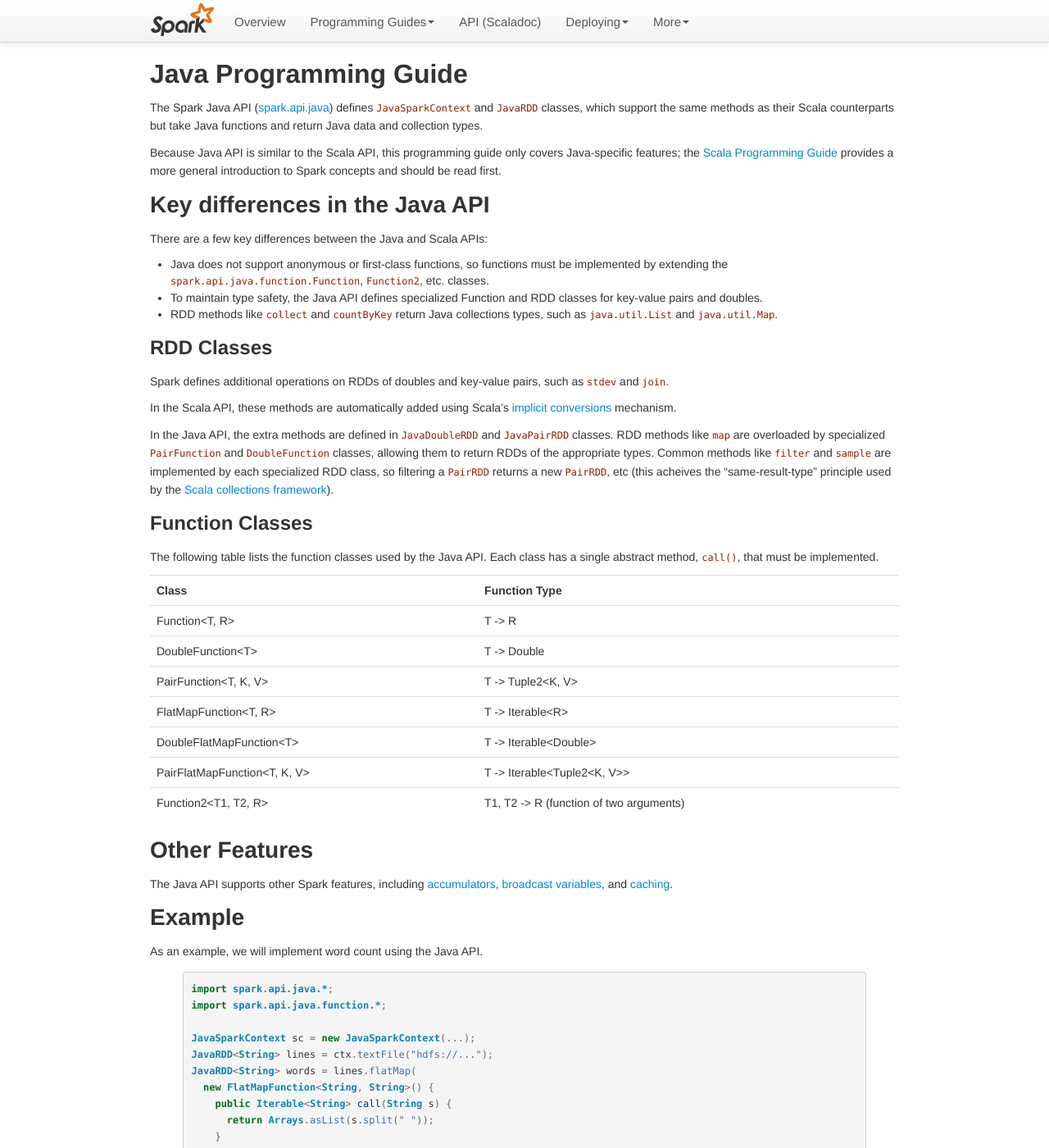
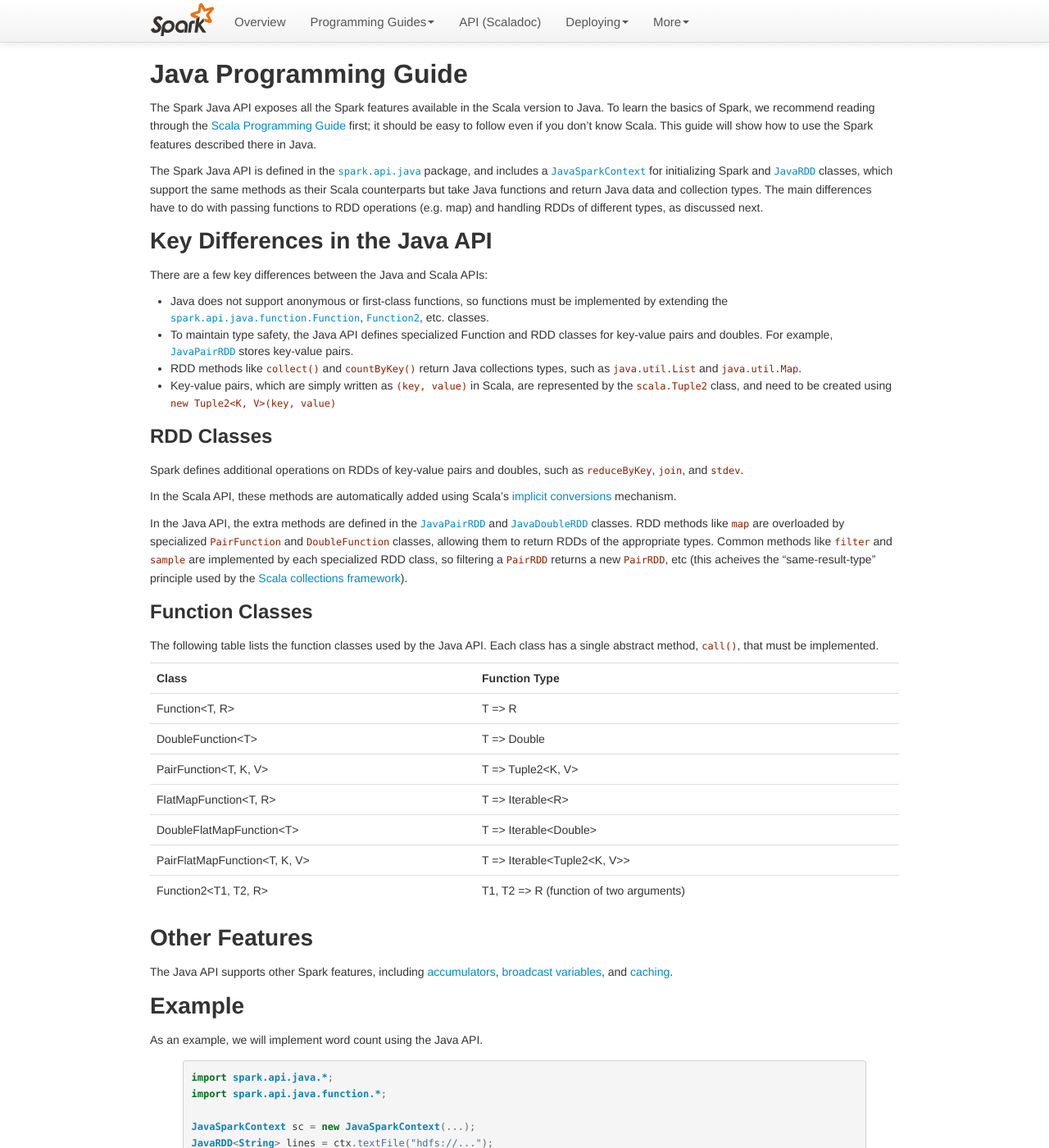
Before and after one commit to jaricftw/spark, a Jekyll site: the page built from docs/java-programming-guide.md, in a window 1280 px wide and 1400 px high. Shown: the whole window at 82% size. Built offline with Jekyll 4.4.1, drawn with Linux system fonts in a browser that asks for light colours; some of the changed text lies outside the part shown.

Commit message:
Fixes to Java guide

```diff
--- a/docs/css/main.css
+++ b/docs/css/main.css
@@ -48,6 +48,10 @@
   color: #902000;
 }
 
+a code {
+  color: #0088cc;
+}
+
 pre {
   font-family: "Menlo", "Lucida Console", monospace;
 }
--- a/docs/java-programming-guide.md
+++ b/docs/java-programming-guide.md
@@ -3,22 +3,22 @@
 title: Java Programming Guide
 ---
 
-The Spark Java API
-([spark.api.java]({{HOME_PATH}}api/core/index.html#spark.api.java.package)) defines
-[`JavaSparkContext`]({{HOME_PATH}}api/core/index.html#spark.api.java.JavaSparkContext) and
-[`JavaRDD`]({{HOME_PATH}}api/core/index.html#spark.api.java.JavaRDD) classes,
-which support
-the same methods as their Scala counterparts but take Java functions and return
-Java data and collection types.
+The Spark Java API exposes all the Spark features available in the Scala version to Java.
+To learn the basics of Spark, we recommend reading through the
+[Scala Programming Guide]({{HOME_PATH}}scala-programming-guide.html) first; it should be
+easy to follow even if you don't know Scala.
+This guide will show how to use the Spark features described there in Java.
 
-Because Java API is similar to the Scala API, this programming guide only
-covers Java-specific features;
-the [Scala Programming Guide]({{HOME_PATH}}scala-programming-guide.html)
-provides a more general introduction to Spark concepts and should be read
-first.
+The Spark Java API is defined in the
+[`spark.api.java`]({{HOME_PATH}}api/core/index.html#spark.api.java.package) package, and includes
+a [`JavaSparkContext`]({{HOME_PATH}}api/core/index.html#spark.api.java.JavaSparkContext) for
+initializing Spark and [`JavaRDD`]({{HOME_PATH}}api/core/index.html#spark.api.java.JavaRDD) classes,
+which support the same methods as their Scala counterparts but take Java functions and return
+Java data and collection types. The main differences have to do with passing functions to RDD
+operations (e.g. map) and handling RDDs of different types, as discussed next.
 
+# Key Differences in the Java API
 
-# Key differences in the Java API
 There are a few key differences between the Java and Scala APIs:
 
 * Java does not support anonymous or first-class functions, so functions must
@@ -27,21 +27,25 @@
   [`Function2`]({{HOME_PATH}}api/core/index.html#spark.api.java.function.Function2), etc.
   classes.
 * To maintain type safety, the Java API defines specialized Function and RDD
-  classes for key-value pairs and doubles.
-* RDD methods like `collect` and `countByKey` return Java collections types,
+  classes for key-value pairs and doubles. For example,
+  [`JavaPairRDD`]({{HOME_PATH}}api/core/index.html#spark.api.java.JavaPairRDD)
+  stores key-value pairs.
+* RDD methods like `collect()` and `countByKey()` return Java collections types,
   such as `java.util.List` and `java.util.Map`.
-
+* Key-value pairs, which are simply written as `(key, value)` in Scala, are represented
+  by the `scala.Tuple2` class, and need to be created using `new Tuple2<K, V>(key, value)`
 
 ## RDD Classes
-Spark defines additional operations on RDDs of doubles and key-value pairs, such
-as `stdev` and `join`.
+
+Spark defines additional operations on RDDs of key-value pairs and doubles, such
+as `reduceByKey`, `join`, and `stdev`.
 
 In the Scala API, these methods are automatically added using Scala's
 [implicit conversions](http://www.scala-lang.org/node/130) mechanism.
 
-In the Java API, the extra methods are defined in
-[`JavaDoubleRDD`]({{HOME_PATH}}api/core/index.html#spark.api.java.JavaDoubleRDD) and
+In the Java API, the extra methods are defined in the
 [`JavaPairRDD`]({{HOME_PATH}}api/core/index.html#spark.api.java.JavaPairRDD)
+and [`JavaDoubleRDD`]({{HOME_PATH}}api/core/index.html#spark.api.java.JavaDoubleRDD)
 classes.  RDD methods like `map` are overloaded by specialized `PairFunction`
 and `DoubleFunction` classes, allowing them to return RDDs of the appropriate
 types.  Common methods like `filter` and `sample` are implemented by
@@ -57,22 +61,25 @@
 <table class="table">
 <tr><th>Class</th><th>Function Type</th></tr>
 
-<tr><td>Function&lt;T, R&gt;</td><td>T -&gt; R </td></tr>
-<tr><td>DoubleFunction&lt;T&gt;</td><td>T -&gt; Double </td></tr>
-<tr><td>PairFunction&lt;T, K, V&gt;</td><td>T -&gt; Tuple2&lt;K, V&gt; </td></tr>
+<tr><td>Function&lt;T, R&gt;</td><td>T =&gt; R </td></tr>
+<tr><td>DoubleFunction&lt;T&gt;</td><td>T =&gt; Double </td></tr>
+<tr><td>PairFunction&lt;T, K, V&gt;</td><td>T =&gt; Tuple2&lt;K, V&gt; </td></tr>
 
-<tr><td>FlatMapFunction&lt;T, R&gt;</td><td>T -&gt; Iterable&lt;R&gt; </td></tr>
-<tr><td>DoubleFlatMapFunction&lt;T&gt;</td><td>T -&gt; Iterable&lt;Double&gt; </td></tr>
-<tr><td>PairFlatMapFunction&lt;T, K, V&gt;</td><td>T -&gt; Iterable&lt;Tuple2&lt;K, V&gt;&gt; </td></tr>
+<tr><td>FlatMapFunction&lt;T, R&gt;</td><td>T =&gt; Iterable&lt;R&gt; </td></tr>
+<tr><td>DoubleFlatMapFunction&lt;T&gt;</td><td>T =&gt; Iterable&lt;Double&gt; </td></tr>
+<tr><td>PairFlatMapFunction&lt;T, K, V&gt;</td><td>T =&gt; Iterable&lt;Tuple2&lt;K, V&gt;&gt; </td></tr>
 
-<tr><td>Function2&lt;T1, T2, R&gt;</td><td>T1, T2 -&gt; R (function of two arguments)</td></tr>
+<tr><td>Function2&lt;T1, T2, R&gt;</td><td>T1, T2 =&gt; R (function of two arguments)</td></tr>
 </table>
 
+
 # Other Features
+
 The Java API supports other Spark features, including
 [accumulators]({{HOME_PATH}}scala-programming-guide.html#accumulators),
-[broadcast variables]({{HOME_PATH}}scala-programming-guide.html#broadcast_variables), and
-[caching]({{HOME_PATH}}scala-programming-guide.html#caching).
+[broadcast variables]({{HOME_PATH}}scala-programming-guide.html#broadcast-variables), and
+[caching]({{HOME_PATH}}scala-programming-guide.html#rdd-persistence).
+
 
 # Example
 
@@ -130,8 +137,6 @@
 Note that `map` was passed a `PairFunction<String, String, Integer>` and
 returned a `JavaPairRDD<String, Integer>`.
 
-
-
 To finish the word count program, we will use `reduceByKey` to count the
 occurrences of each word:
 
@@ -161,12 +166,23 @@
     ...
   );
 {% endhighlight %}
+
 There is no performance difference between these approaches; the choice is
-a matter of style.
+just a matter of style.
+
+# Javadoc
+
+We currently provide documentation for the Java API as Scaladoc, in the
+[`spark.api.java` package]({{HOME_PATH}}api/core/index.html#spark.api.java.package), because
+some of the classes are implemented in Scala. The main downside is that the types and function
+definitions show Scala syntax (for example, `def reduce(func: Function2[T, T]): T` instead of
+`T reduce(Function2<T, T> func)`).
+We hope to generate documentation with Java-style syntax in the future.
 
 
-# Where to go from here
-Spark includes several sample jobs using the Java API in
+# Where to Go from Here
+
+Spark includes several sample programs using the Java API in
 `examples/src/main/java`.  You can run them by passing the class name to the
 `run` script included in Spark -- for example, `./run
 spark.examples.JavaWordCount`.  Each example program prints usage help when run
```
Also changed, not shown: docs/scala-programming-guide.md (+6 -1 lines).
